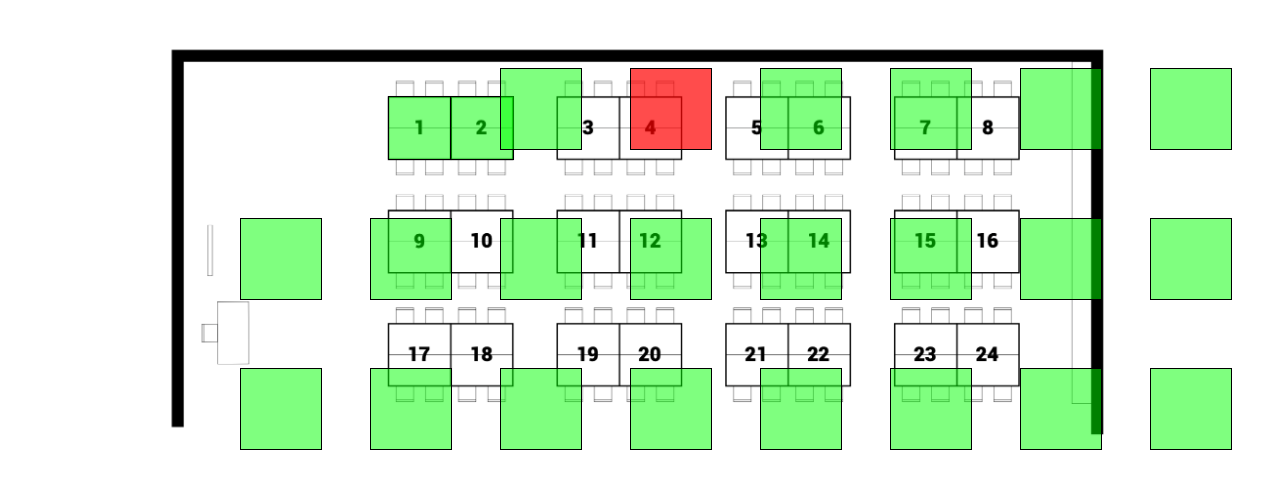
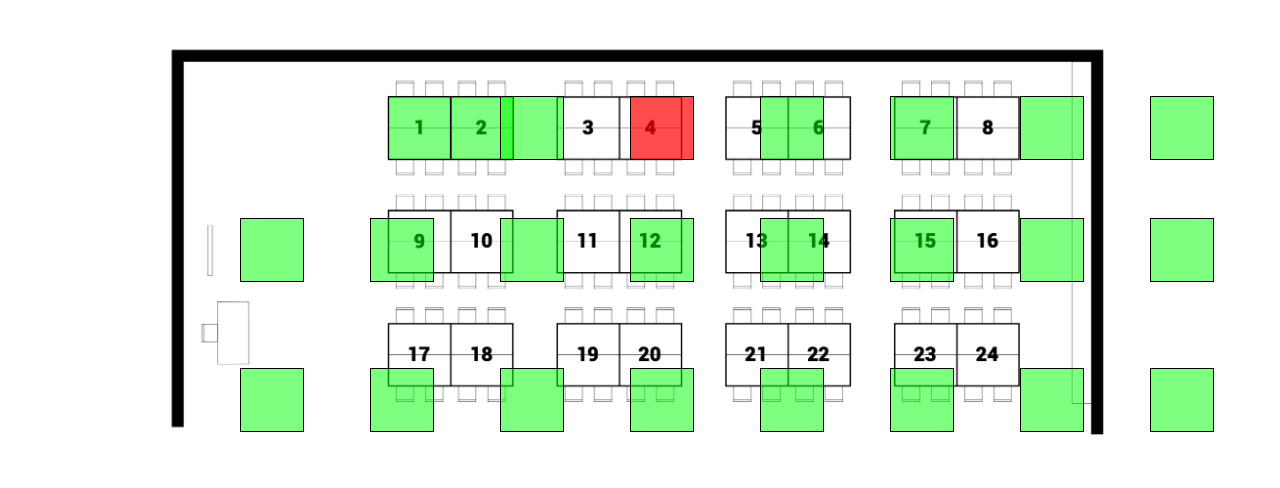
Before and after one commit to mehmetlashari/IP2-Group-Selection, a plain HTML site: page index.html in a window 1280 px wide. Shown: the part 60-548 px from the top of the page. Drawn offline with Linux system fonts and the light colour scheme.

Commit message:
index.html

```diff
--- a/index.html
+++ b/index.html
@@ -44,32 +44,32 @@
         <!-- Row 1 -->
         <div id="table1" class="table" style="top: 78px; left: 248px; width: 62px; height: 62px;" onclick="selectTable(1)"></div>
         <div id="table2" class="table" style="top: 78px; left: 310px; width: 62px; height: 62px;" onclick="selectTable(2)"></div>
-        <div id="table3" class="table" style="top: 50px; left: 360px; width: 80px; height: 80px;" onclick="selectTable(3)"></div>
-        <div id="table4" class="table taken" style="top: 50px; left: 490px; width: 80px; height: 80px;" onclick="selectTable(4)"></div>
-        <div id="table5" class="table" style="top: 50px; left: 620px; width: 80px; height: 80px;" onclick="selectTable(5)"></div>
-        <div id="table6" class="table" style="top: 50px; left: 750px; width: 80px; height: 80px;" onclick="selectTable(6)"></div>
-        <div id="table7" class="table" style="top: 50px; left: 880px; width: 80px; height: 80px;" onclick="selectTable(7)"></div>
-        <div id="table8" class="table" style="top: 50px; left: 1010px; width: 80px; height: 80px;" onclick="selectTable(8)"></div>
+        <div id="table3" class="table" style="top: 78px; left: 360px; width: 62px; height: 62px;" onclick="selectTable(3)"></div>
+        <div id="table4" class="table taken" style="top: 78px; left: 490px; width: 62px; height: 62px;" onclick="selectTable(4)"></div>
+        <div id="table5" class="table" style="top: 78px; left: 620px; width: 62px; height: 62px;" onclick="selectTable(5)"></div>
+        <div id="table6" class="table" style="top: 78px; left: 750px; width: 62px; height: 62px;" onclick="selectTable(6)"></div>
+        <div id="table7" class="table" style="top: 78px; left: 880px; width: 62px; height: 62px;" onclick="selectTable(7)"></div>
+        <div id="table8" class="table" style="top: 78px; left: 1010px; width: 62px; height: 62px;" onclick="selectTable(8)"></div>
 
         <!-- Row 2 -->
-        <div id="table9" class="table" style="top: 200px; left: 100px; width: 80px; height: 80px;" onclick="selectTable(9)"></div>
-        <div id="table10" class="table" style="top: 200px; left: 230px; width: 80px; height: 80px;" onclick="selectTable(10)"></div>
-        <div id="table11" class="table" style="top: 200px; left: 360px; width: 80px; height: 80px;" onclick="selectTable(11)"></div>
-        <div id="table12" class="table" style="top: 200px; left: 490px; width: 80px; height: 80px;" onclick="selectTable(12)"></div>
-        <div id="table13" class="table" style="top: 200px; left: 620px; width: 80px; height: 80px;" onclick="selectTable(13)"></div>
-        <div id="table14" class="table" style="top: 200px; left: 750px; width: 80px; height: 80px;" onclick="selectTable(14)"></div>
-        <div id="table15" class="table" style="top: 200px; left: 880px; width: 80px; height: 80px;" onclick="selectTable(15)"></div>
-        <div id="table16" class="table" style="top: 200px; left: 1010px; width: 80px; height: 80px;" onclick="selectTable(16)"></div>
+        <div id="table9" class="table" style="top: 200px; left: 100px; width: 62px; height: 62px;" onclick="selectTable(9)"></div>
+        <div id="table10" class="table" style="top: 200px; left: 230px; width: 62px; height: 62px;" onclick="selectTable(10)"></div>
+        <div id="table11" class="table" style="top: 200px; left: 360px; width: 62px; height: 62px;" onclick="selectTable(11)"></div>
+        <div id="table12" class="table" style="top: 200px; left: 490px; width: 62px; height: 62px;" onclick="selectTable(12)"></div>
+        <div id="table13" class="table" style="top: 200px; left: 620px; width: 62px; height: 62px;" onclick="selectTable(13)"></div>
+        <div id="table14" class="table" style="top: 200px; left: 750px; width: 62px; height: 62px;" onclick="selectTable(14)"></div>
+        <div id="table15" class="table" style="top: 200px; left: 880px; width: 62px; height: 62px;" onclick="selectTable(15)"></div>
+        <div id="table16" class="table" style="top: 200px; left: 1010px; width: 62px; height: 62px;" onclick="selectTable(16)"></div>
 
         <!-- Row 3 -->
-        <div id="table17" class="table" style="top: 350px; left: 100px; width: 80px; height: 80px;" onclick="selectTable(17)"></div>
-        <div id="table18" class="table" style="top: 350px; left: 230px; width: 80px; height: 80px;" onclick="selectTable(18)"></div>
-        <div id="table19" class="table" style="top: 350px; left: 360px; width: 80px; height: 80px;" onclick="selectTable(19)"></div>
-        <div id="table20" class="table" style="top: 350px; left: 490px; width: 80px; height: 80px;" onclick="selectTable(20)"></div>
-        <div id="table21" class="table" style="top: 350px; left: 620px; width: 80px; height: 80px;" onclick="selectTable(21)"></div>
-        <div id="table22" class="table" style="top: 350px; left: 750px; width: 80px; height: 80px;" onclick="selectTable(22)"></div>
-        <div id="table23" class="table" style="top: 350px; left: 880px; width: 80px; height: 80px;" onclick="selectTable(23)"></div>
-        <div id="table24" class="table" style="top: 350px; left: 1010px; width: 80px; height: 80px;" onclick="selectTable(24)"></div>
+        <div id="table17" class="table" style="top: 350px; left: 100px; width: 62px; height: 62px;" onclick="selectTable(17)"></div>
+        <div id="table18" class="table" style="top: 350px; left: 230px; width: 62px; height: 62px;" onclick="selectTable(18)"></div>
+        <div id="table19" class="table" style="top: 350px; left: 360px; width: 62px; height: 62px;" onclick="selectTable(19)"></div>
+        <div id="table20" class="table" style="top: 350px; left: 490px; width: 62px; height: 62px;" onclick="selectTable(20)"></div>
+        <div id="table21" class="table" style="top: 350px; left: 620px; width: 62px; height: 62px;" onclick="selectTable(21)"></div>
+        <div id="table22" class="table" style="top: 350px; left: 750px; width: 62px; height: 62px;" onclick="selectTable(22)"></div>
+        <div id="table23" class="table" style="top: 350px; left: 880px; width: 62px; height: 62px;" onclick="selectTable(23)"></div>
+        <div id="table24" class="table" style="top: 350px; left: 1010px; width: 62px; height: 62px;" onclick="selectTable(24)"></div>
 
     </div>
 
```
